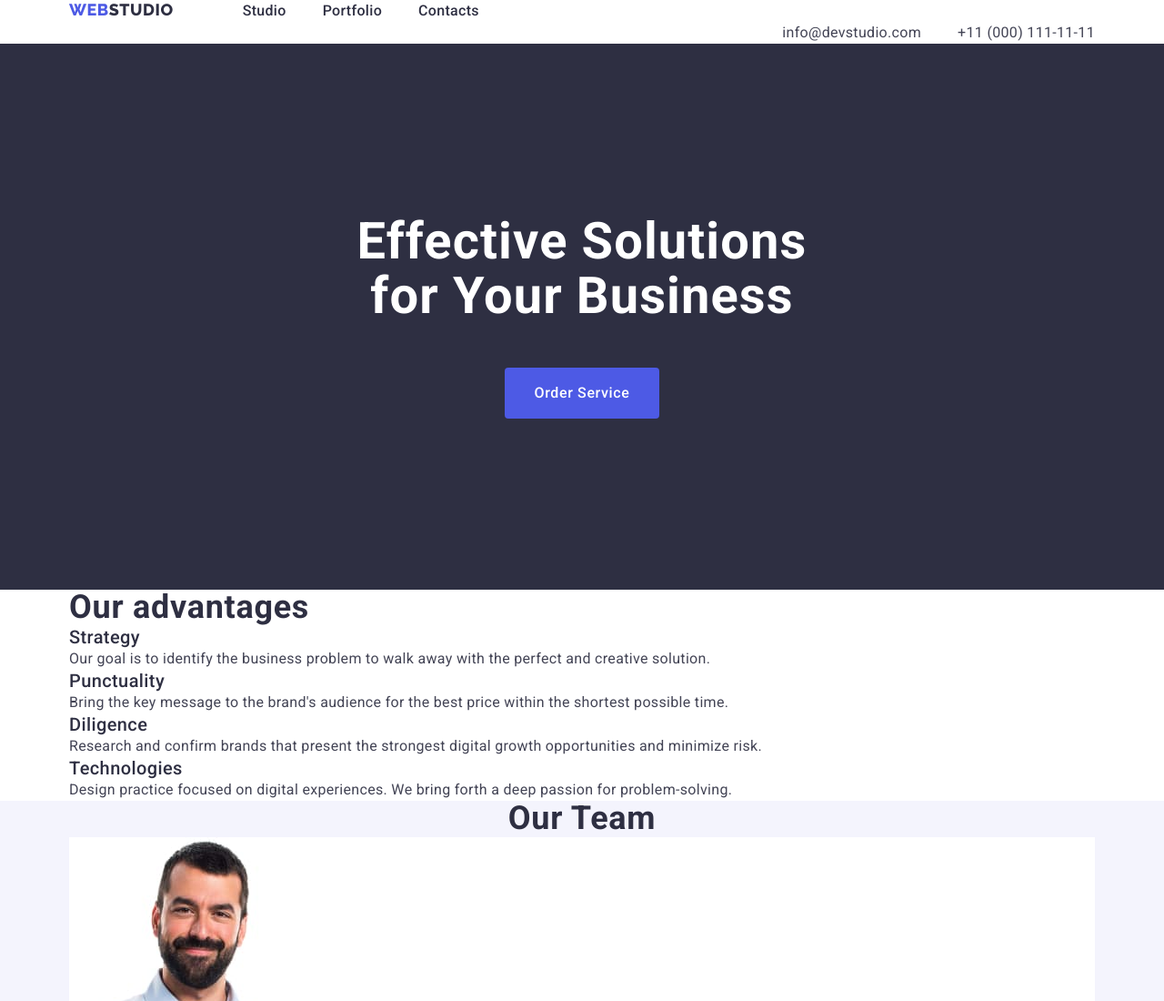
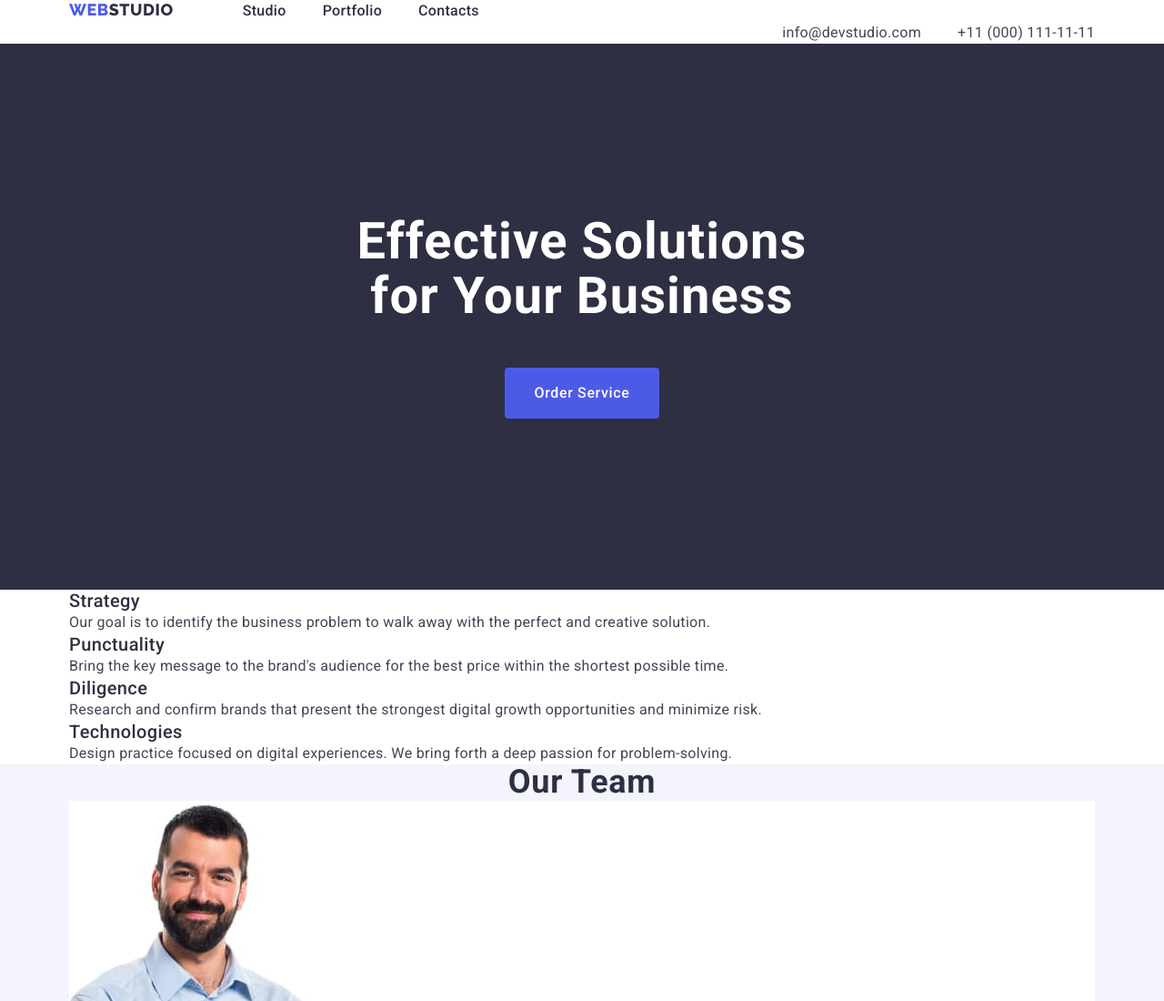
Before and after one commit to Kollibra/goit-markup-hw-03, a plain HTML site: page index.html in a window 1280 px wide. Shown: the top 1100 px of the page at 91% size. Drawn offline with nearby package versions, Linux system fonts and the light colour scheme.

Commit message:
add hidden header

```diff
--- a/css/styles.css
+++ b/css/styles.css
@@ -54,15 +54,29 @@ img {
     margin-left: auto;
     margin-right:  auto;
 }
+
+/* Hidden header */
+.visually-hidden {
+    position: absolute;
+    width: 1px;
+    height: 1px;
+    margin: -1px;
+    border: 0;
+    padding: 0;
+    white-space: nowrap;
+    clip-path: inset(100%);
+    clip: rect(0 0 0 0);
+    overflow: hidden;
+}
+
+
 section {
     padding: 156;
 }
 
+
 /*Headlines*/
-h1 {
 
-
-}
 h2 {
     color: #2E2F42;
     font-weight: 700;
--- a/index.html
+++ b/index.html
@@ -49,7 +49,7 @@
      </section>
      <section>
         <div class="container">
-        <h2>Our advantages</h2>
+        <h2 class="visually-hidden">Our advantages</h2>
         <ul>
             <li>
                <h3 class="list-title">Strategy</h3>
```
